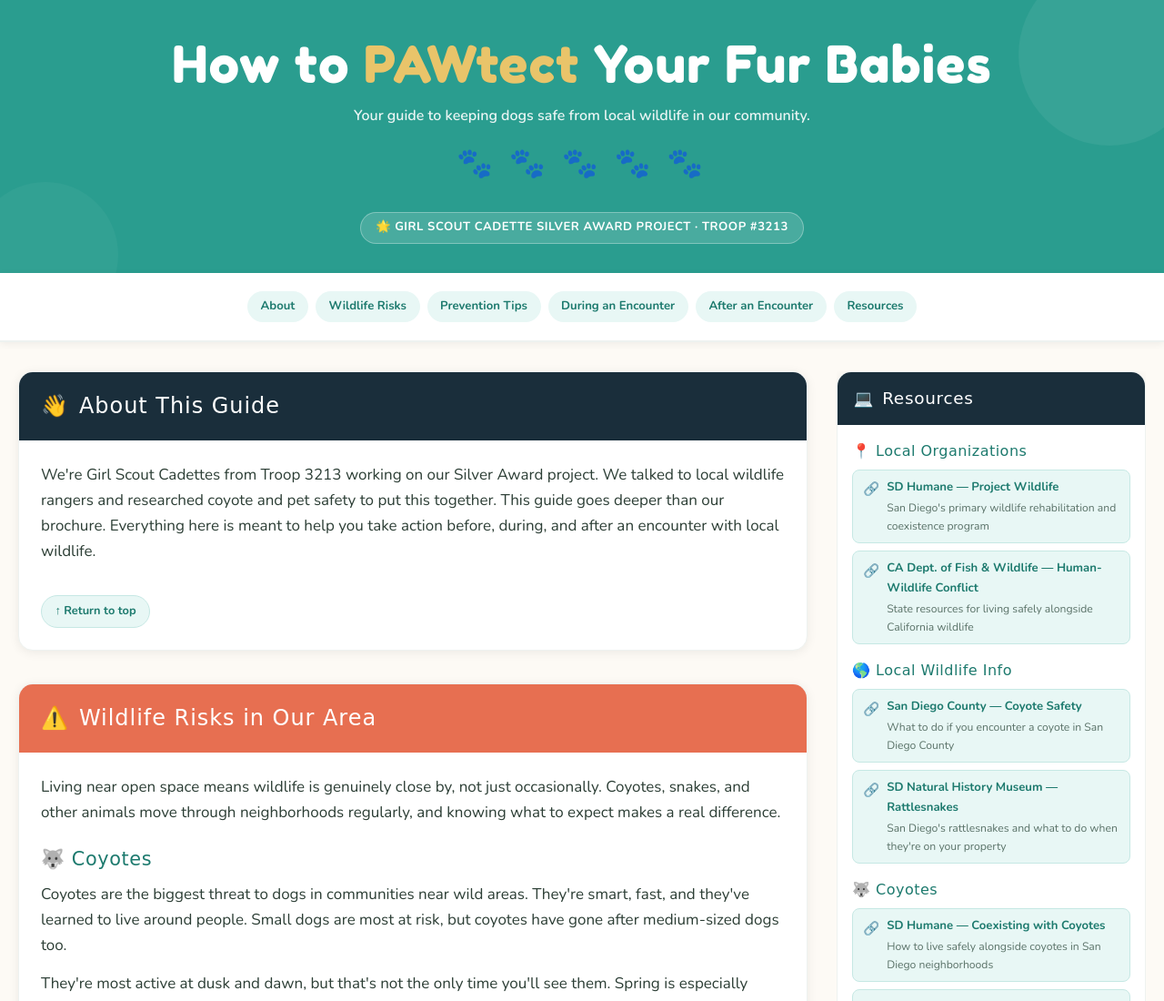
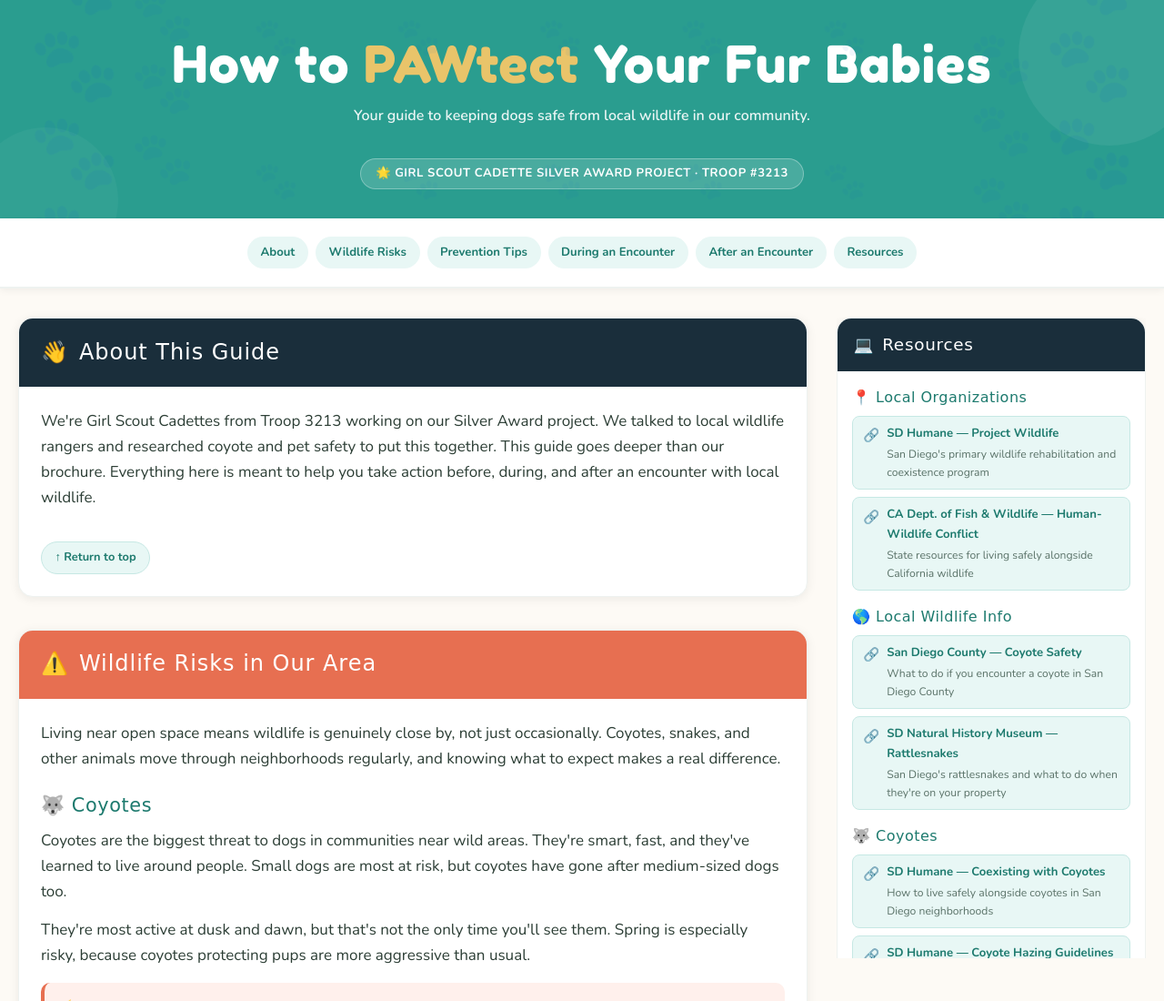
Before and after one commit to gssdtroop3213/pawtect, a plain HTML site: page index.html in a window 1280 px wide. Shown: the top 1100 px of the page at 91% size. Drawn offline with nearby package versions, Linux system fonts and the light colour scheme; a web font is replaced by a local one.

Commit message:
Update index.html
updated background paw prints in banner

```diff
--- a/index.html
+++ b/index.html
@@ -421,9 +421,14 @@
 
 <!-- HEADER -->
 <header id="top">
+  <div style="position: absolute; top: 50%; left: 2rem; transform: translateY(-50%); font-size: 5rem; opacity: 0.1; line-height: 1.2; pointer-events: none; user-select: none;">🐾<br>🐾<br>🐾<br>🐾</div>
+  <div style="position: absolute; top: 50%; left: 9rem; transform: translateY(-60%); font-size: 3.5rem; opacity: 0.07; line-height: 1.4; pointer-events: none; user-select: none;">🐾<br>🐾<br>🐾</div>
+  <div style="position: absolute; top: 50%; right: 2rem; transform: translateY(-50%); font-size: 5rem; opacity: 0.1; line-height: 1.2; pointer-events: none; user-select: none;">🐾<br>🐾<br>🐾<br>🐾</div>
+  <div style="position: absolute; top: 50%; right: 9rem; transform: translateY(-40%); font-size: 3.5rem; opacity: 0.07; line-height: 1.4; pointer-events: none; user-select: none;">🐾<br>🐾<br>🐾</div>
+  <div style="position: absolute; top: 0.5rem; left: 50%; transform: translateX(-50%); font-size: 2.5rem; opacity: 0.06; letter-spacing: 3rem; pointer-events: none; user-select: none; white-space: nowrap;">🐾 🐾 🐾 🐾 🐾</div>
+  <div style="position: absolute; bottom: 0.5rem; left: 50%; transform: translateX(-50%); font-size: 2.5rem; opacity: 0.06; letter-spacing: 3rem; pointer-events: none; user-select: none; white-space: nowrap;">🐾 🐾 🐾 🐾 🐾</div>
   <h1>How to <span>PAWtect</span> Your Fur Babies</h1>
   <p class="tagline">Your guide to keeping dogs safe from local wildlife in our community.</p>
-  <p class="paw-emoji">🐾 🐾 🐾 🐾 🐾</p>
   <span class="scout-badge">🌟 Girl Scout Cadette Silver Award Project · Troop #3213</span>
 </header>
 
```
